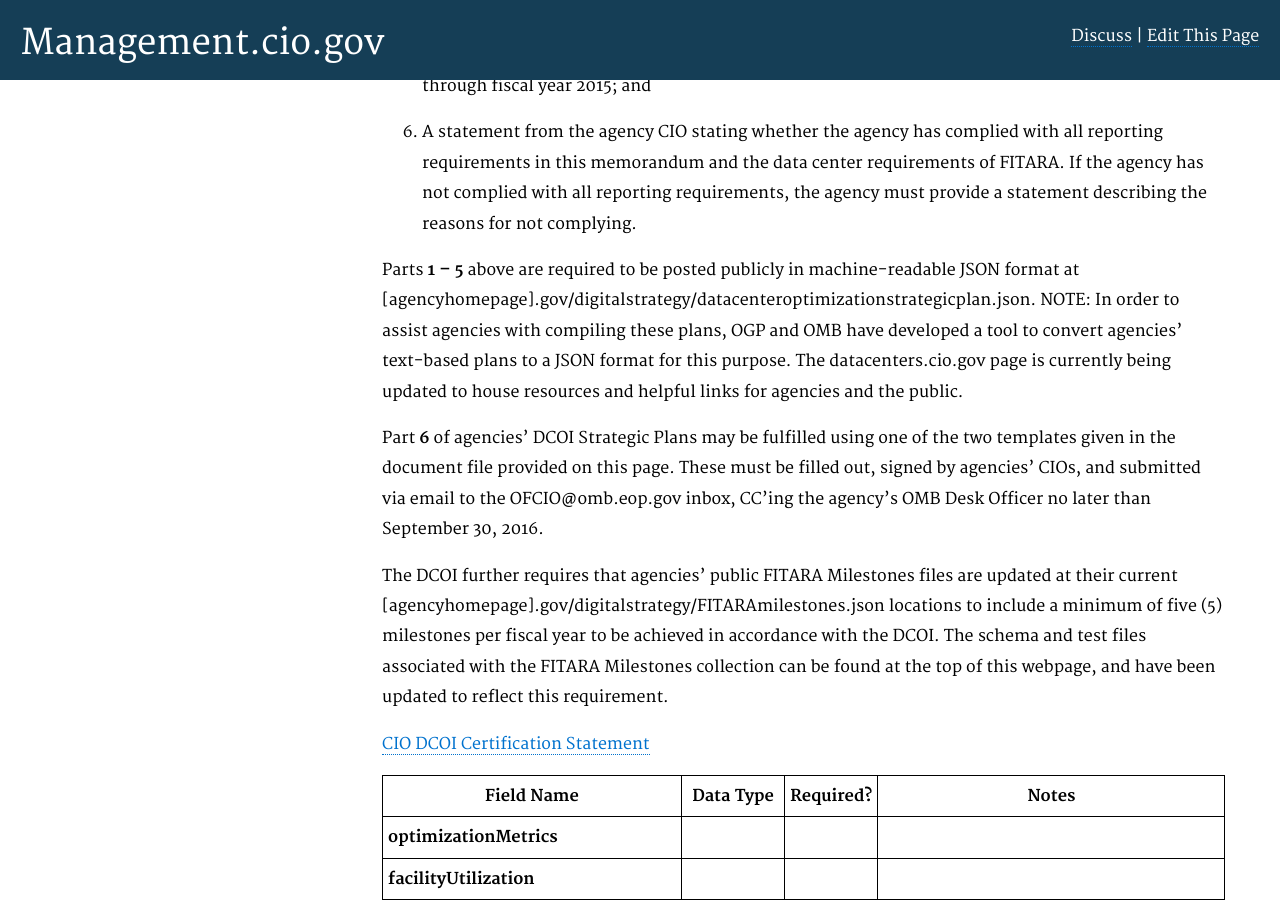
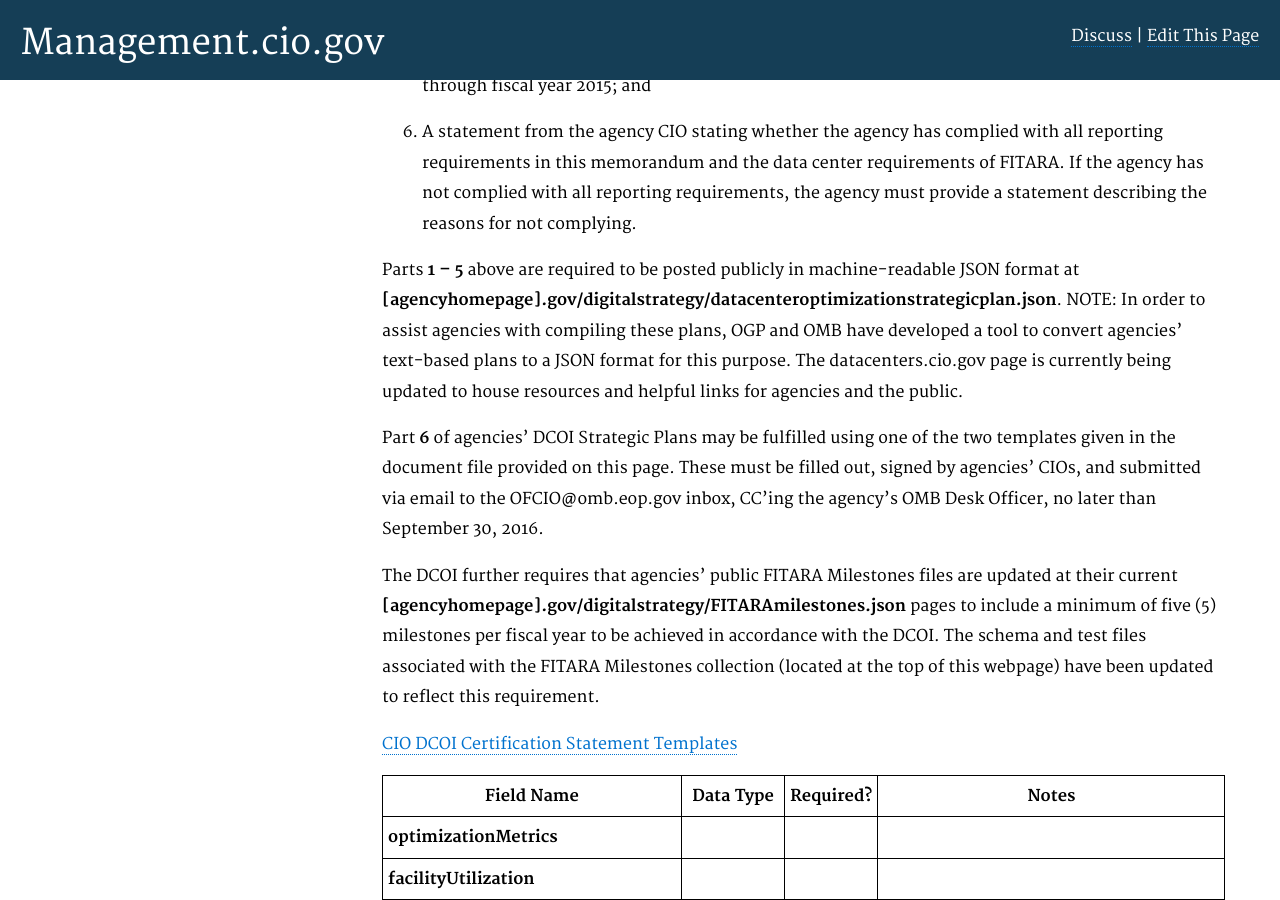
Before and after one commit to WhiteHouse/CIOmanagement, a Jekyll site: the page built from pages/schema.md, in a window 1280 px wide and 900 px high, scrolled down 4885 px. Built offline with Jekyll 4.4.1, drawn with Linux system fonts in a browser that asks for light colours; some of the changed text lies outside the part shown.

Commit message:
Tiny tweaks to DCOI-Strategic-Plan-Updates
Tweaked wording and punctuation items missed in my first pass at this material. Thank you Malissa for making the initial PR!

```diff
--- a/pages/schema.md
+++ b/pages/schema.md
@@ -31,7 +31,7 @@ The JSON schemas listed on this page are case sensitive. The schemas uses a came
 
 The following resources contain helpful tools for working with JSON data format:
 
-* [Tabular to JSON Converter](http://www.csvjson.com/csv2json): to add a new strategy to your agency’s JSON file, first ensure that all of the columns have the correct field names and are arranged in the correct order. In Microsoft Excel: highlight and copy the new cost savings and avoidance data you wish to add to your JSON file, making sure to include the column headings, and paste that data into the box on the left side of the page and click the button saying “Convert”. The right side window will show your data in a basic JSON structure. In order to conform with the schema, adjust the “amount”, “netOrGross”, and “relatedUIIs” fields as necessary to mimic the spacing, indentation, brackets, colons, and quotation markings in the sample.
+* [Tabular to JSON Converter](http://www.csvjson.com/csv2json): to add a new "row" of data to your agency’s JSON file, first ensure that all of the columns have the correct field names and are arranged in the correct order. In Microsoft Excel: highlight and copy the new data you wish to add to your JSON file, making sure to include the column headings, and paste that data into the box on the left side of the page and click the button saying “Convert”. The right side window will show your data in a basic JSON structure. In order to conform with the schemas below, you might need to make adjustments as necessary to mimic the spacing, indentation, brackets, colons, and quotation markings in the sample.
 
 * [JSON Validator](http://jsonlint.com/): Copy and paste the contents of your updated JSON file into the window and click the “Validate” button. The tool will check whether the data is written correctly. If any brackets, quotation marks, colons, or other markings are missing from your file, these issues will be shown to you in error messages beneath the window.
 
@@ -118,13 +118,13 @@ The DCOI Strategic Plan has the following six required elements:
   5. Historical costs, cost savings, and cost avoidances due to data center consolidation and optimization through fiscal year 2015; and
   6. A statement from the agency CIO stating whether the agency has complied with all reporting requirements in this memorandum and the data center requirements of FITARA. If the agency has not complied with all reporting requirements, the agency must provide a statement describing the reasons for not complying.
 
-Parts **1 – 5** above are required to be posted publicly in machine-readable JSON format at [agencyhomepage].gov/digitalstrategy/datacenteroptimizationstrategicplan.json. NOTE: In order to assist agencies with compiling these plans, OGP and OMB have developed a tool to convert agencies’ text-based plans to a JSON format for this purpose. The datacenters.cio.gov page is currently being updated to house resources and helpful links for agencies and the public.
+Parts **1 – 5** above are required to be posted publicly in machine-readable JSON format at **[agencyhomepage].gov/digitalstrategy/datacenteroptimizationstrategicplan.json**. NOTE: In order to assist agencies with compiling these plans, OGP and OMB have developed a tool to convert agencies’ text-based plans to a JSON format for this purpose. The datacenters.cio.gov page is currently being updated to house resources and helpful links for agencies and the public.
 
-Part **6** of agencies’ DCOI Strategic Plans may be fulfilled using one of the two templates given in the document file provided on this page.  These must be filled out, signed by agencies’ CIOs, and submitted via email to the OFCIO@omb.eop.gov inbox, CC’ing the agency’s OMB Desk Officer no later than September 30, 2016.
+Part **6** of agencies’ DCOI Strategic Plans may be fulfilled using one of the two templates given in the document file provided on this page.  These must be filled out, signed by agencies’ CIOs, and submitted via email to the OFCIO@omb.eop.gov inbox, CC’ing the agency’s OMB Desk Officer, no later than September 30, 2016.
 
-The DCOI further requires that agencies’ public FITARA Milestones files are updated at their current [agencyhomepage].gov/digitalstrategy/FITARAmilestones.json locations to include a minimum of five (5) milestones per fiscal year to be achieved in accordance with the DCOI. The schema and test files associated with the FITARA Milestones collection can be found at the top of this webpage, and have been updated to reflect this requirement.
+The DCOI further requires that agencies’ public FITARA Milestones files are updated at their current **[agencyhomepage].gov/digitalstrategy/FITARAmilestones.json** pages to include a minimum of five (5) milestones per fiscal year to be achieved in accordance with the DCOI. The schema and test files associated with the FITARA Milestones collection (located at the top of this webpage) have been updated to reflect this requirement.
 
-[CIO DCOI Certification Statement](https://management.cio.gov/assets/docs/DCOI_StrategicPlans_part6_cioStatement.docx)
+[CIO DCOI Certification Statement Templates](https://management.cio.gov/assets/docs/DCOI_StrategicPlans_part6_cioStatement.docx)
 
 | Field Name                          | Data Type                       | Required? | Notes |
 --------------                        | --------------                  | ----------| --------------
@@ -178,7 +178,7 @@ fy17Planned                     |  Decimal, 0 - 100               | Yes       |
 fy18Planned                    |  Decimal, 0 - 100               | Yes       |
 explanationForUnmetPlannedValue |  String, 0 - 10000              | No      |
 **costSavings**                        |                        |           |
-fy18OMBtarget                     |  Decimal, 0 - 100               | Yes       | Must match the value given to each agency by OMB, in accordance with the DCOI Memorandum
+fy18OMBtarget                     |  Decimal, 0 - 100               | Yes       | Must match the value given to each agency by OMB, in accordance with the DCOI Memorandum.
 fy16Planned                    	|  Decimal, 0 - 100               | Yes       |
 fy17Planned                     |  Decimal, 0 - 100               | Yes       |
 fy18Planned                    |  Decimal, 0 - 100               | Yes       |
@@ -247,9 +247,9 @@ lifecycleCostSavingsEstimated |  String, 5 - 10000              | Yes      |
 		"fy16Planned": 78,
 		"fy17Planned": 90,
 		"fy18Planned": 105,
-		"costsOfClosures": "REQUIRED TEXT",
-		"costsOfOptimization": "REQUIRED TEXT",
-		"lifecycleCostSavingsEstimated": "REQUIRED TEXT"
+		"costsOfClosures": "REQUIRED TEXT.",
+		"costsOfOptimization": "REQUIRED TEXT.",
+		"lifecycleCostSavingsEstimated": "REQUIRED TEXT."
 	}
 }
 ~~~
```
Also changed, not shown: other parts of pages/schema.md (+1 -1 lines).
